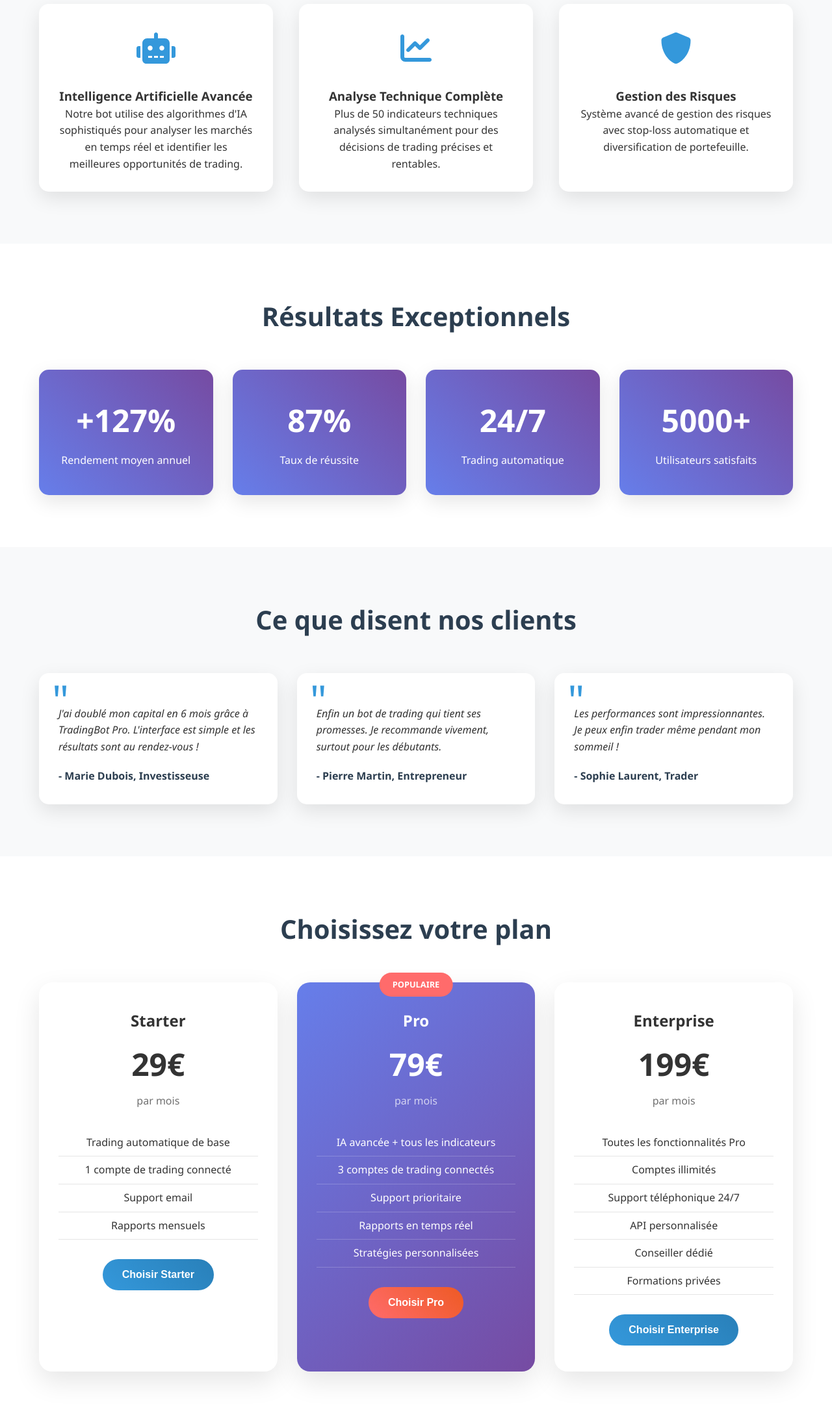
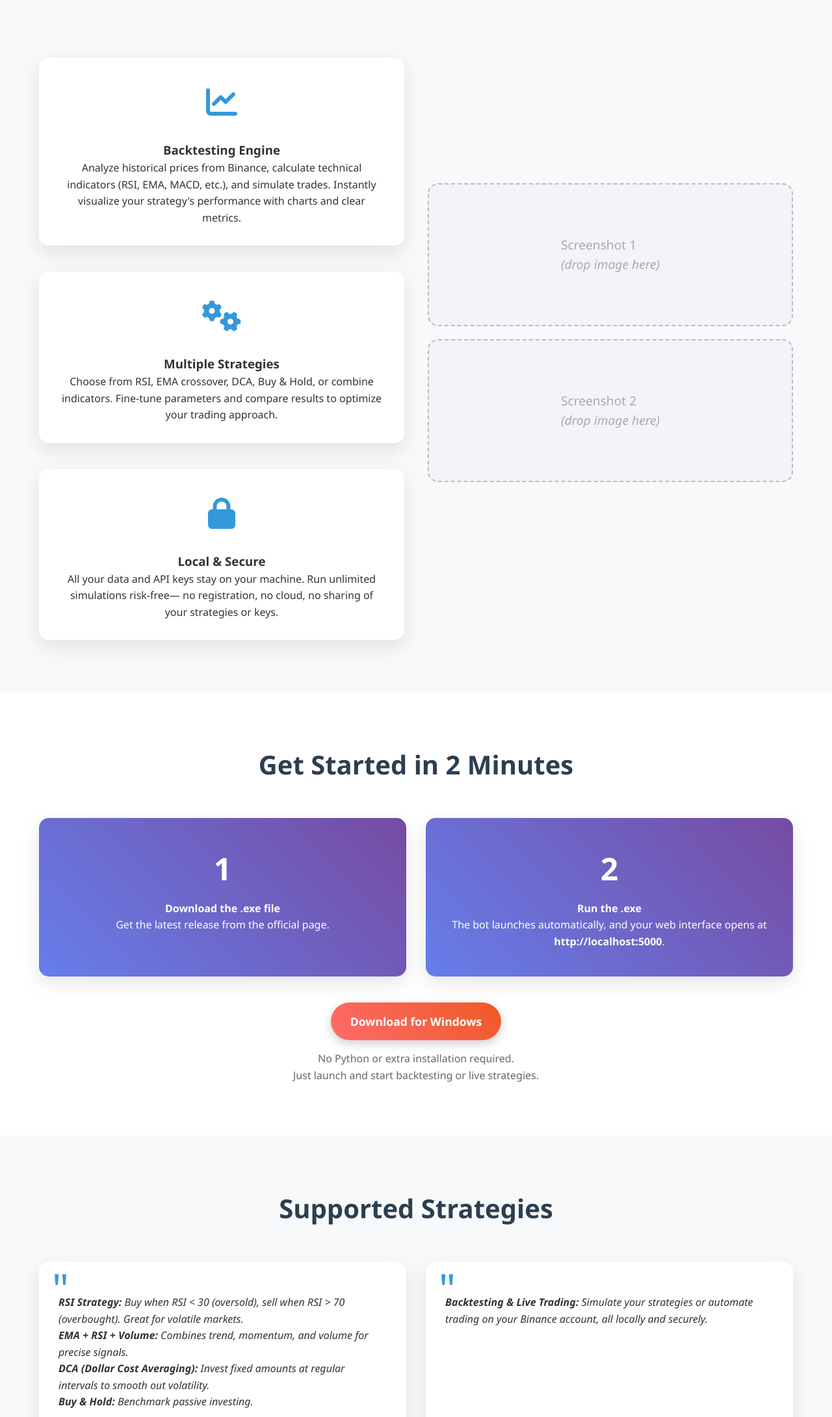
Before and after one commit to Rimaghagwigwi/rimaghagwigwi.github.io, a plain HTML site: page index.html in a window 1280 px wide. Shown: the part 619-2800 px from the top of the page at 65% size. Drawn offline with Linux system fonts and the light colour scheme.

Commit message:
First commit

```diff
--- a/index.html
+++ b/index.html
@@ -1,9 +1,9 @@
 <!DOCTYPE html>
-<html lang="fr">
+<html lang="en">
 <head>
     <meta charset="UTF-8">
     <meta name="viewport" content="width=device-width, initial-scale=1.0">
-    <title>TradingBot Pro - Automatisez vos Gains</title>
+    <title>Crypto Trading Bot v15 – Backtesting & Automation</title>
     <script src="https://cdnjs.cloudflare.com/ajax/libs/font-awesome/6.0.0/js/all.min.js"></script>
     <link rel="stylesheet" href="styles.css">
 </head>
@@ -12,140 +12,226 @@
     <section class="hero">
         <div class="container">
             <div class="hero-content">
-                <h1>TradingBot Pro</h1>
-                <p>Le bot de trading automatique qui génère des profits 24h/24</p>
-                <a href="#pricing" class="cta-button">Commencer maintenant</a>
+                <h1>Crypto Trading Bot v15</h1>
+                <p>The complete local crypto trading bot for backtesting and soon, live automation.<br>
+                   Analyze, optimize, and automate your crypto strategies with confidence.</p>
+                <a href="#how-it-works" class="cta-button">How It Works</a>
             </div>
         </div>
     </section>
 
-    <!-- Presentation Section -->
-    <section class="section" id="presentation">
+    <!-- How It Works Section -->
+    <section class="section" id="how-it-works">
         <div class="container">
-            <h2>Comment ça fonctionne ?</h2>
+            <h2>How Does the Bot Work?</h2>
+            <div style="display: flex; flex-wrap: wrap; gap: 36px;">
+                <div style="flex: 1; min-width: 320px;">
                     <div class="features">
-                <div class="feature fade-in">
-                    <div class="feature-icon">
-                        <i class="fas fa-robot"></i>
-                    </div>
-                    <h3>Intelligence Artificielle Avancée</h3>
-                    <p>Notre bot utilise des algorithmes d'IA sophistiqués pour analyser les marchés en temps réel et identifier les meilleures opportunités de trading.</p>
-                </div>
                         <div class="feature fade-in">
                             <div class="feature-icon">
                                 <i class="fas fa-chart-line"></i>
                             </div>
-                    <h3>Analyse Technique Complète</h3>
-                    <p>Plus de 50 indicateurs techniques analysés simultanément pour des décisions de trading précises et rentables.</p>
+                            <h3>Backtesting Engine</h3>
+                            <p>
+                                Analyze historical prices from Binance, calculate technical indicators (RSI, EMA, MACD, etc.), and simulate trades.
+                                Instantly visualize your strategy's performance with charts and clear metrics.
+                            </p>
                         </div>
                         <div class="feature fade-in">
                             <div class="feature-icon">
-                        <i class="fas fa-shield-alt"></i>
+                                <i class="fas fa-cogs"></i>
                             </div>
-                    <h3>Gestion des Risques</h3>
-                    <p>Système avancé de gestion des risques avec stop-loss automatique et diversification de portefeuille.</p>
+                            <h3>Multiple Strategies</h3>
+                            <p>
+                                Choose from RSI, EMA crossover, DCA, Buy & Hold, or combine indicators.
+                                Fine-tune parameters and compare results to optimize your trading approach.
+                            </p>
+                        </div>
+                        <div class="feature fade-in">
+                            <div class="feature-icon">
+                                <i class="fas fa-lock"></i>
+                            </div>
+                            <h3>Local & Secure</h3>
+                            <p>
+                                All your data and API keys stay on your machine. Run unlimited simulations risk-free—
+                                no registration, no cloud, no sharing of your strategies or keys.
+                            </p>
+                        </div>
+                    </div>
+                </div>
+                <!-- Screenshots Placeholder -->
+                <div style="flex: 1; min-width: 340px; display: flex; flex-direction: column; gap: 20px; align-items: center; justify-content: center;">
+                    <div style="width: 100%; min-height: 220px; background: #f2f4f8; border-radius: 16px; border: 2px dashed #bbb; display: flex; align-items: center; justify-content: center; color: #aaa; font-size: 1.2em;">
+                        <span>Screenshot 1<br><i>(drop image here)</i></span>
+                    </div>
+                    <div style="width: 100%; min-height: 220px; background: #f2f4f8; border-radius: 16px; border: 2px dashed #bbb; display: flex; align-items: center; justify-content: center; color: #aaa; font-size: 1.2em;">
+                        <span>Screenshot 2<br><i>(drop image here)</i></span>
+                    </div>
                 </div>
             </div>
         </div>
     </section>
 
-    <!-- Results Section -->
-    <section class="section">
+    <!-- Get Started Section -->
+    <section class="section" id="get-started">
         <div class="container">
-            <h2>Résultats Exceptionnels</h2>
+            <h2>Get Started in 2 Minutes</h2>
             <div class="results">
                 <div class="stat fade-in">
-                    <div class="stat-number">+127%</div>
-                    <div>Rendement moyen annuel</div>
+                    <div class="stat-number">1</div>
+                    <div>
+                        <b>Download the .exe file</b><br>
+                        Get the latest release from the official page.
+                    </div>
                 </div>
                 <div class="stat fade-in">
-                    <div class="stat-number">87%</div>
-                    <div>Taux de réussite</div>
+                    <div class="stat-number">2</div>
+                    <div>
+                        <b>Run the .exe</b><br>
+                        The bot launches automatically, and your web interface opens at <b>http://localhost:5000</b>.
                     </div>
-                <div class="stat fade-in">
-                    <div class="stat-number">24/7</div>
-                    <div>Trading automatique</div>
                 </div>
-                <div class="stat fade-in">
-                    <div class="stat-number">5000+</div>
-                    <div>Utilisateurs satisfaits</div>
+            </div>
+            <div style="text-align:center; margin-top: 40px;">
+                <a href="#download" class="cta-button">Download for Windows</a>
+                <p style="margin-top:16px;color:#666;">No Python or extra installation required.<br>Just launch and start backtesting or live strategies.</p>
+            </div>
+        </div>
+    </section>
+
+    <!-- Supported Strategies -->
+    <section class="section" id="strategies">
+        <div class="container">
+            <h2>Supported Strategies</h2>
+            <div class="testimonials">
+                <div class="testimonial fade-in" style="min-height:180px;">
+                    <div class="testimonial-text">
+                        <b>RSI Strategy:</b> Buy when RSI &lt; 30 (oversold), sell when RSI &gt; 70 (overbought). Great for volatile markets.<br>
+                        <b>EMA + RSI + Volume:</b> Combines trend, momentum, and volume for precise signals.<br>
+                        <b>DCA (Dollar Cost Averaging):</b> Invest fixed amounts at regular intervals to smooth out volatility.<br>
+                        <b>Buy & Hold:</b> Benchmark passive investing.
+                    </div>
+                </div>
+                <div class="testimonial fade-in" style="min-height:180px;">
+                    <div class="testimonial-text">
+                        <b>Backtesting & Live Trading:</b> Simulate your strategies or automate trading on your Binance account, all locally and securely.
+                    </div>
+                </div>
+            </div>
+            <div style="margin-top:30px; text-align:center;">
+                <em>Test, analyze, and optimize before risking any real funds.</em>
+            </div>
+        </div>
+    </section>
+
+    <!-- Easy Tool to Evaluate Your Strategy -->
+    <section class="section" id="analytics">
+        <div class="container">
+            <h2>Easy Tool to Evaluate Your Strategy</h2>
+            <div style="display: flex; flex-wrap: wrap; gap: 36px;">
+                <div style="flex:2; min-width:320px;">
+                    <div class="stat fade-in" style="background:white; color:#333; margin-bottom:20px;">
+                        <ul style="list-style:none; padding:0; font-size:1.1em;">
+                            <li><b>Total Return</b>: See your strategy's overall gain or loss (%)</li>
+                            <li><b>Sharpe Ratio</b>: Risk-adjusted returns for smarter comparisons</li>
+                            <li><b>Max Drawdown</b>: Know your biggest single drop</li>
+                            <li><b>Win Rate</b>: Track your percentage of successful trades</li>
+                            <li><b>Trade History & Portfolio Chart</b>: Visualize every entry, exit, and your portfolio's growth</li>
+                        </ul>
+                    </div>
+                </div>
+                <!-- Screenshots Placeholder for Performance -->
+                <div style="flex:3; min-width:340px; display: flex; flex-direction: column; gap: 20px; align-items: center; justify-content: center;">
+                    <div style="width: 100%; min-height: 220px; background: #f2f4f8; border-radius: 16px; border: 2px dashed #bbb; display: flex; align-items: center; justify-content: center; color: #aaa; font-size: 1.2em;">
+                        <span>Performance Screenshot<br><i>(drop image here)</i></span>
+                    </div>
                 </div>
             </div>
         </div>
     </section>
 
-    <!-- Testimonials Section -->
-    <section class="section">
+    <!-- Subscription Plans Section -->
+    <section class="section" id="plans">
         <div class="container">
-            <h2>Ce que disent nos clients</h2>
-            <div class="testimonials">
-                <div class="testimonial fade-in">
-                    <div class="testimonial-text">
-                        J'ai doublé mon capital en 6 mois grâce à TradingBot Pro. L'interface est simple et les résultats sont au rendez-vous !
+            <h2>Subscription Plans</h2>
+            <div class="pricing">
+                <div class="pricing-card fade-in">
+                    <div class="plan-name">Level 1: Backtest & Live Trading</div>
+                    <div class="plan-price">
+                        <span style="text-decoration:line-through; color:#b44;">$29</span>
+                        <span style="color:#27ae60;font-weight:bold;">$14.50</span>
+                        <span style="font-size:0.7em;">/mo</span>
                     </div>
-                    <div class="testimonial-author">- Marie Dubois, Investisseuse</div>
+                    <div class="plan-period" style="color:#27ae60; font-weight:bold;">50% off for the first 20 users!</div>
+                    <ul class="plan-features">
+                        <li>Unlimited backtesting (local, no risk)</li>
+                        <li>Live trading automation on your Binance account</li>
+                        <li>Access to all strategies</li>
+                        <li>Support for multiple cryptos/timeframes</li>
+                        <li>Email support</li>
+                    </ul>
+                    <button class="plan-button" onclick="selectPlan('level1')">Get Early Access</button>
                 </div>
-                <div class="testimonial fade-in">
-                    <div class="testimonial-text">
-                        Enfin un bot de trading qui tient ses promesses. Je recommande vivement, surtout pour les débutants.
+
+                <div class="pricing-card featured fade-in">
+                    <div class="plan-name">Level 2: Full Live Bot (Advanced)</div>
+                    <div class="plan-price">
+                        <span style="text-decoration:line-through; color:#b44;">$79</span>
+                        <span style="color:#27ae60;font-weight:bold;">$47.40</span>
+                        <span style="font-size:0.7em;">/mo</span>
                     </div>
-                    <div class="testimonial-author">- Pierre Martin, Entrepreneur</div>
+                    <div class="plan-period" style="color:#27ae60; font-weight:bold;">40% off for the first 20 users!</div>
+                    <ul class="plan-features">
+                        <li>All Level 1 features</li>
+                        <li>Advanced risk management tools</li>
+                        <li>Priority support</li>
+                        <li>Advanced reporting/export</li>
+                    </ul>
+                    <button class="plan-button" onclick="selectPlan('level2')">Reserve Your Spot</button>
                 </div>
-                <div class="testimonial fade-in">
-                    <div class="testimonial-text">
-                        Les performances sont impressionnantes. Je peux enfin trader même pendant mon sommeil !
+
+                <div class="pricing-card fade-in" style="opacity:0.5;pointer-events:none;">
+                    <div class="plan-name">Level 3: Hosted Bot (Dedicated VM)</div>
+                    <div class="plan-price">Coming soon</div>
+                    <div class="plan-period"></div>
+                    <ul class="plan-features">
+                        <li>All Level 2 features</li>
+                        <li>Hosted on your own secure VM</li>
+                        <li>24/7 running, no local machine required</li>
+                        <li>Premium support & onboarding</li>
+                    </ul>
+                    <button class="plan-button" disabled>Not available yet</button>
                 </div>
-                    <div class="testimonial-author">- Sophie Laurent, Trader</div>
             </div>
+            <div style="text-align:center; margin-top:35px;">
+                <em>No order execution is performed for you – you always control your keys and funds.<br>
+                    All plans include a clear disclaimer: this is a decision support tool, not investment advice.</em>
             </div>
         </div>
     </section>
 
-    <!-- Pricing Section -->
-    <section class="section" id="pricing">
+    <!-- FAQ Section -->
+    <section class="section" id="faq">
         <div class="container">
-            <h2>Choisissez votre plan</h2>
-            <div class="pricing">
-                <div class="pricing-card fade-in">
-                    <div class="plan-name">Starter</div>
-                    <div class="plan-price">29€</div>
-                    <div class="plan-period">par mois</div>
-                    <ul class="plan-features">
-                        <li>Trading automatique de base</li>
-                        <li>1 compte de trading connecté</li>
-                        <li>Support email</li>
-                        <li>Rapports mensuels</li>
-                    </ul>
-                    <button class="plan-button" onclick="selectPlan('starter')">Choisir Starter</button>
+            <h2>FAQ & Security</h2>
+            <div class="testimonials">
+                <div class="testimonial fade-in">
+                    <div class="testimonial-text">
+                        <b>Is my data secure?</b><br>
+                        100% local: your keys and strategies never leave your computer.
                     </div>
-
-                <div class="pricing-card featured fade-in">
-                    <div class="plan-name">Pro</div>
-                    <div class="plan-price">79€</div>
-                    <div class="plan-period">par mois</div>
-                    <ul class="plan-features">
-                        <li>IA avancée + tous les indicateurs</li>
-                        <li>3 comptes de trading connectés</li>
-                        <li>Support prioritaire</li>
-                        <li>Rapports en temps réel</li>
-                        <li>Stratégies personnalisées</li>
-                    </ul>
-                    <button class="plan-button" onclick="selectPlan('pro')">Choisir Pro</button>
                 </div>
-
-                <div class="pricing-card fade-in">
-                    <div class="plan-name">Enterprise</div>
-                    <div class="plan-price">199€</div>
-                    <div class="plan-period">par mois</div>
-                    <ul class="plan-features">
-                        <li>Toutes les fonctionnalités Pro</li>
-                        <li>Comptes illimités</li>
-                        <li>Support téléphonique 24/7</li>
-                        <li>API personnalisée</li>
-                        <li>Conseiller dédié</li>
-                        <li>Formations privées</li>
-                    </ul>
-                    <button class="plan-button" onclick="selectPlan('enterprise')">Choisir Enterprise</button>
+                <div class="testimonial fade-in">
+                    <div class="testimonial-text">
+                        <b>Can I use it risk-free?</b><br>
+                        Yes! Backtesting mode is free and does not require any API key or real money.
+                    </div>
+                </div>
+                <div class="testimonial fade-in">
+                    <div class="testimonial-text">
+                        <b>Do you guarantee profits?</b><br>
+                        Absolutely not. Crypto is risky, and past performance is never a guarantee of future returns. Always start in backtest mode.
+                    </div>
                 </div>
             </div>
         </div>
@@ -154,8 +240,8 @@
     <!-- Footer -->
     <footer class="footer">
         <div class="container">
-            <p>&copy; 2024 TradingBot Pro. Tous droits réservés.</p>
-            <p>Trading comporte des risques. Les performances passées ne garantissent pas les résultats futurs.</p>
+            <p>&copy; 2024 Crypto Trading Bot v15. All rights reserved.</p>
+            <p>Trading involves risk. This software does not provide investment advice or guarantee results.</p>
         </div>
     </footer>
 
```
Lines whose indentation alone changed are shown as unchanged.
